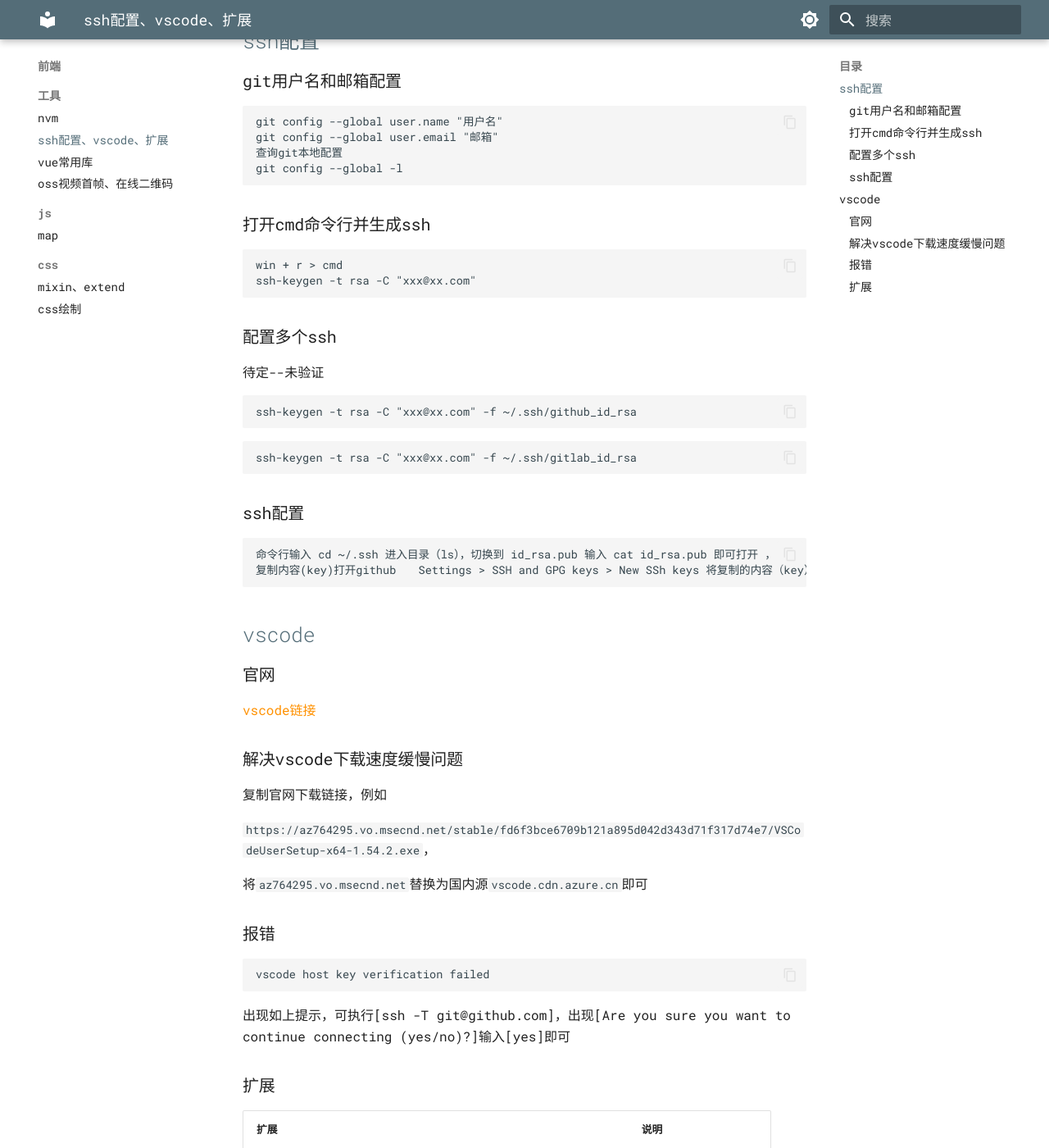
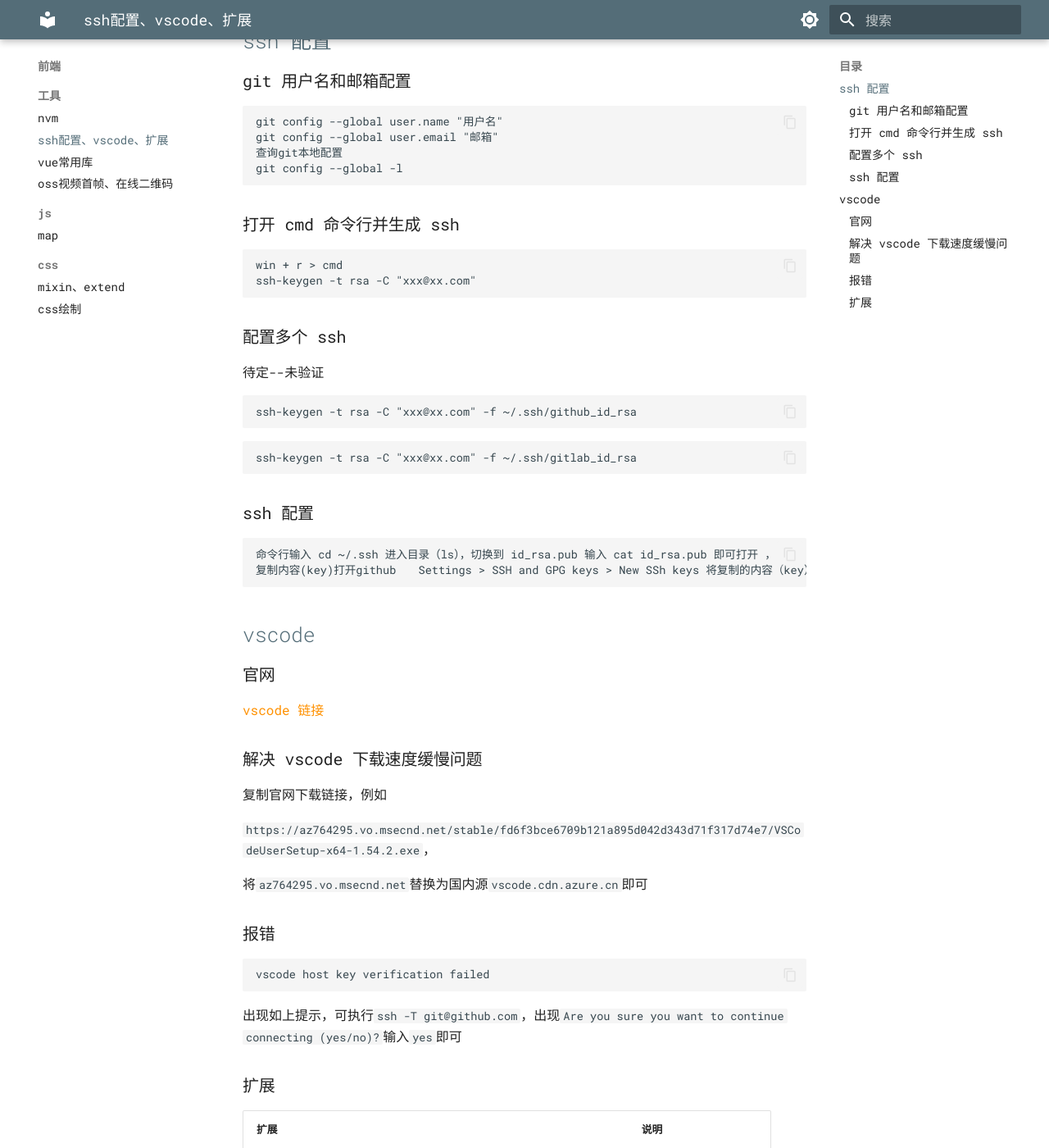
Before and after one commit to banbaibanzi/blog, an MkDocs documentation site: the page built from docs/web/ssh.md, in a window 1280 px wide and 1400 px high, scrolled down 196 px. Shown: the whole window at 82% size. Built offline with MkDocs 1.6.1 and Material for MkDocs 9.7.7, drawn with Linux system fonts in a browser that asks for light colours; some of the changed text lies outside the part shown.

Commit message:
[]替换成``

````diff
--- a/docs/web/ssh.md
+++ b/docs/web/ssh.md
@@ -1,6 +1,6 @@
-## ssh配置
+## ssh 配置
 
-### git用户名和邮箱配置
+### git 用户名和邮箱配置
 
 ```
 git config --global user.name "用户名"
@@ -9,14 +9,14 @@ git config --global user.email "邮箱"
 git config --global -l
 ```
 
-### 打开cmd命令行并生成ssh
+### 打开 cmd 命令行并生成 ssh
 
 ```
 win + r > cmd
 ssh-keygen -t rsa -C "xxx@xx.com"
 ```
 
-### 配置多个ssh
+### 配置多个 ssh
 
 待定--未验证
 
@@ -28,7 +28,7 @@ ssh-keygen -t rsa -C "xxx@xx.com" -f ~/.ssh/github_id_rsa
 ssh-keygen -t rsa -C "xxx@xx.com" -f ~/.ssh/gitlab_id_rsa
 ```
 
-### ssh配置
+### ssh 配置
 
 ```
 命令行输入 cd ~/.ssh 进入目录（ls），切换到 id_rsa.pub 输入 cat id_rsa.pub 即可打开 ，
@@ -39,9 +39,9 @@ ssh-keygen -t rsa -C "xxx@xx.com" -f ~/.ssh/gitlab_id_rsa
 
 ### 官网
 
-<a href="https://code.visualstudio.com/" target="_blank">vscode链接</a>
+<a href="https://code.visualstudio.com/" target="_blank">vscode 链接</a>
 
-### 解决vscode下载速度缓慢问题
+### 解决 vscode 下载速度缓慢问题
 
 复制官网下载链接，例如
 
@@ -55,7 +55,7 @@ ssh-keygen -t rsa -C "xxx@xx.com" -f ~/.ssh/gitlab_id_rsa
 vscode host key verification failed
 ```
 
-出现如上提示，可执行[ssh -T git@github.com]，出现[Are you sure you want to continue connecting (yes/no)?]输入[yes]即可
+出现如上提示，可执行`ssh -T git@github.com`，出现`Are you sure you want to continue connecting (yes/no)?`输入`yes`即可
 
 ### 扩展
 
@@ -64,9 +64,9 @@ vscode host key verification failed
 | Chinese (Simplified) Language Pack for Visual Studio Code | 中文简体语言包         |
 | SFTP                                                      | 代码上传服务器         |
 | any-rule                                                  | 正则大全               |
-| Prettier - Code formatter                                 | Prettier代码规范       |
-| Vue 3 Snippets                                            | vue3代码提示           |
-| JavaScript (ES6) code snippets                            | ES6代码提示            |
+| Prettier - Code formatter                                 | Prettier 代码规范      |
+| Vue 3 Snippets                                            | vue3 代码提示          |
+| JavaScript (ES6) code snippets                            | ES6 代码提示           |
 | Auto Close Tag                                            | 自动添加关闭标签       |
 | Auto Rename Tag                                           | 同步修改前后标签名     |
 | HTML CSS Support                                          | css 自动补齐           |
@@ -75,5 +75,5 @@ vscode host key verification failed
 | Image preview                                             | 图片显示               |
 | Better Comments                                           | 注释颜色               |
 | Polacode-2022                                             | 代码截图               |
-| vscode-icons                                              | icon主题               |
+| vscode-icons                                              | icon 主题              |
 | Vue VSCode Snippets                                       | 代码模板               |
````
